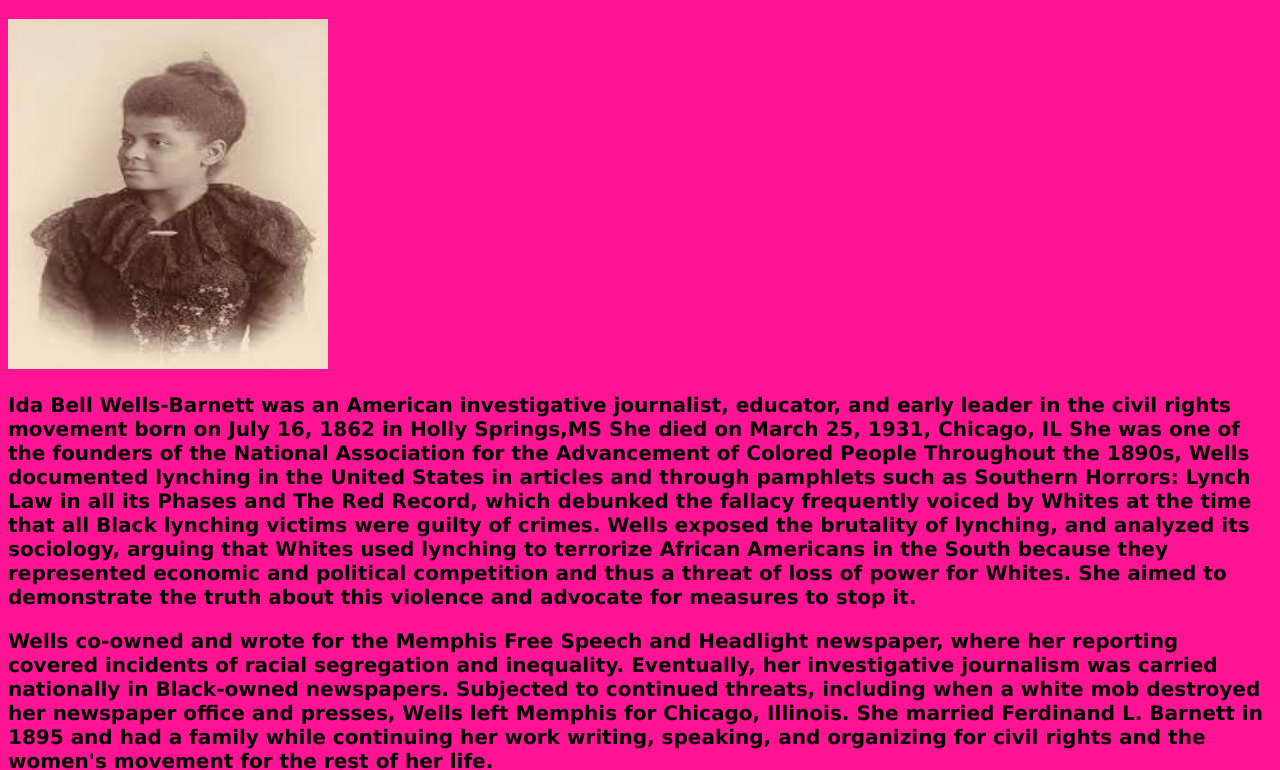
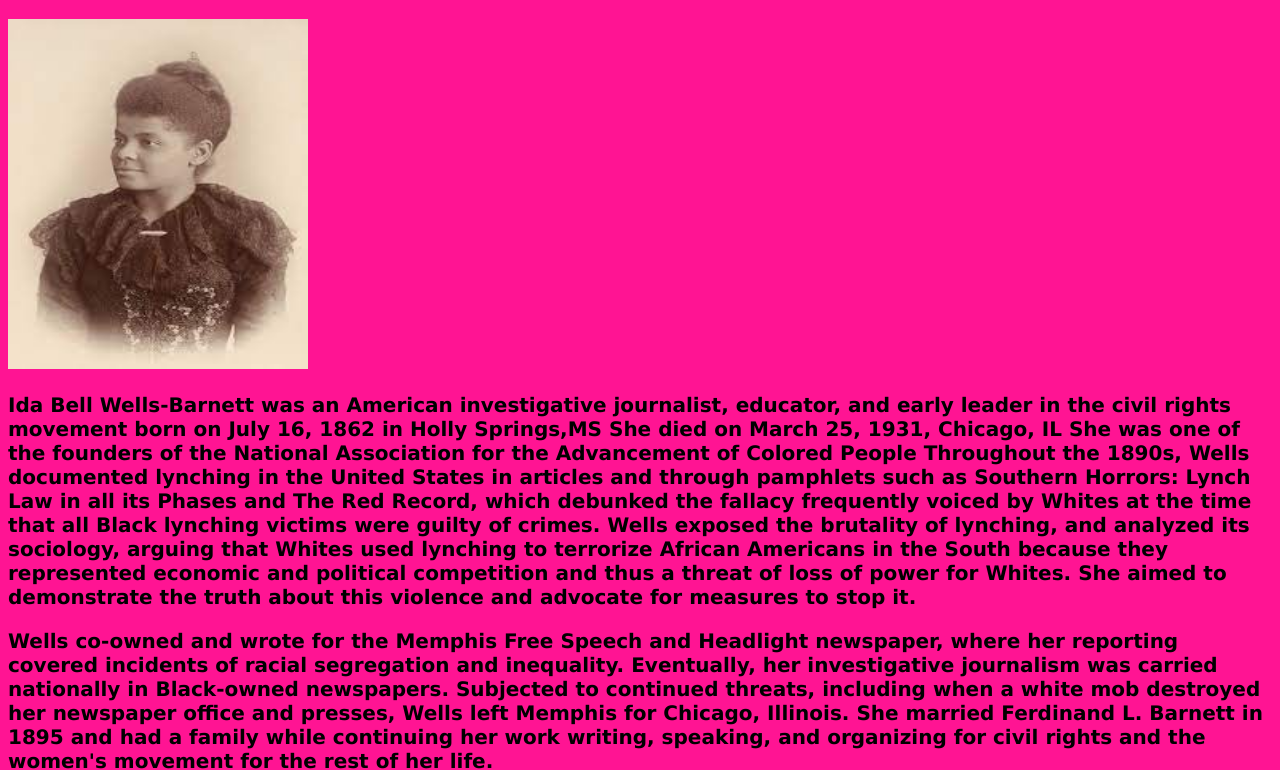
Before and after one commit to mnava1/Semesterproject.github.io, a plain HTML site: page index.html in a window 1280 px wide. Shown: the part 61-831 px from the top of the page. Drawn offline with Linux system fonts and the light colour scheme.

Commit message:
Update index.html

```diff
--- a/index.html
+++ b/index.html
@@ -26,7 +26,7 @@ p {
 <h1>Ida B Wells</h1>
 
 
-  <img src="ida.jpg" style="width:320px;height:350px;">
+  <img src="ida.jpg" style="width:300px;height:350px;">
 
  <p><b>Ida Bell Wells-Barnett was an American investigative journalist, educator, and early leader in the civil rights movement born on July 16, 1862 in Holly Springs,MS She died on March 25, 1931, Chicago, IL She was one of the founders of the National Association for the Advancement of Colored People Throughout the 1890s, Wells documented lynching in the United States in articles and through pamphlets such as Southern Horrors: Lynch Law in all its Phases and The Red Record, which debunked the fallacy frequently voiced by Whites at the time that all Black lynching victims were guilty of crimes. Wells exposed the brutality of lynching, and analyzed its sociology, arguing that Whites used lynching to terrorize African Americans in the South because they represented economic and political competition and thus a threat of loss of power for Whites. She aimed to demonstrate the truth about this violence and advocate for measures to stop it. </p></b>
 
```
